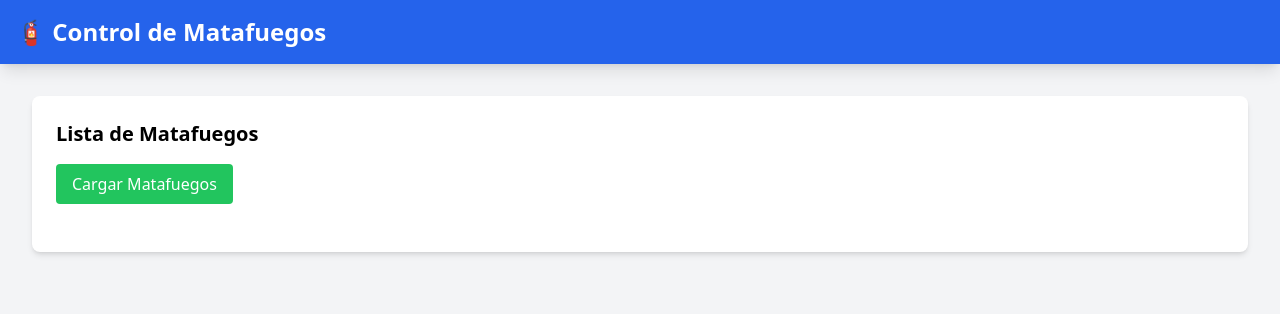
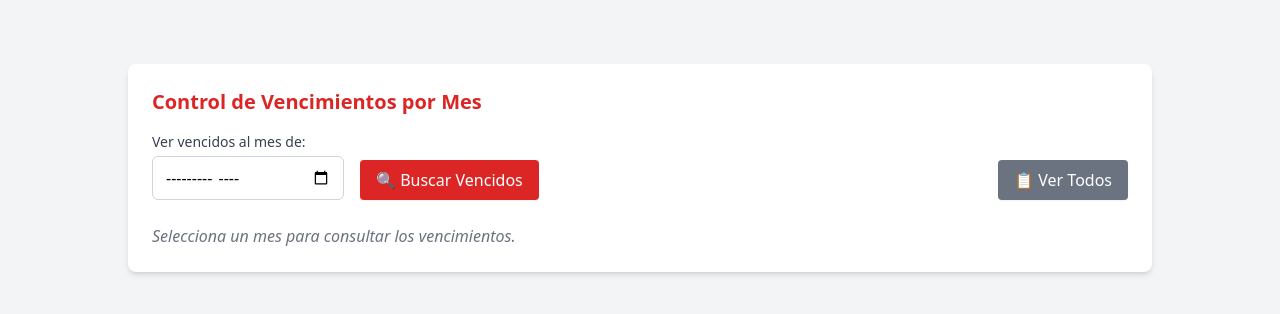
Before and after one commit to LucianoLosardo/Matafuegos-repositorio, a FastAPI app: page / in a window 1280 px wide. Shown: the top 314 px of the page. Run offline with FastAPI, Linux system fonts and the light colour scheme; some libraries are stand-ins or nearby versions.

Commit message:
trae los matafuegos vencidos correctamente

```diff
--- a/backend/app/templates/index.html
+++ b/backend/app/templates/index.html
@@ -6,24 +6,40 @@
     <script src="https://unpkg.com/htmx.org@1.9.10"></script>
     <script src="https://cdn.tailwindcss.com"></script>
 </head>
-<body class="bg-gray-100">
-    <nav class="bg-blue-600 p-4 text-white shadow-lg">
-        <h1 class="text-2xl font-bold">🧯 Control de Matafuegos</h1>
-    </nav>
+<body class="bg-gray-100 p-8"> <div class="bg-white p-6 rounded-lg shadow-md mt-8 max-w-5xl mx-auto">
+        <h2 class="text-xl mb-4 font-semibold text-red-600">Control de Vencimientos por Mes</h2>
 
-    <main class="p-8">
-        <div class="bg-white p-6 rounded-lg shadow-md">
-            <h2 class="text-xl mb-4 font-semibold">Lista de Matafuegos</h2>
+        <form hx-get="/matafuegos/tabla"
+              hx-target="#lista-matafuegos"
+              class="flex items-end gap-4 mb-6">
 
-            <button hx-get="/matafuegos/tabla"
-                    hx-target="#lista-matafuegos"
-                    class="bg-green-500 text-white px-4 py-2 rounded hover:bg-green-600">
-                Cargar Matafuegos
+            <div>
+                <label for="mes_busqueda" class="block text-sm font-medium text-gray-700 mb-1">
+                    Ver vencidos al mes de:
+                </label>
+                <input type="month"
+                       id="mes_busqueda"
+                       name="mes_busqueda"
+                       class="border border-gray-300 rounded-md px-3 py-2 focus:outline-none focus:ring-2 focus:ring-red-500">
+            </div>
+
+            <button type="submit"
+                    class="bg-red-600 text-white px-4 py-2 rounded hover:bg-red-700 transition-colors shadow-sm">
+                🔍 Buscar Vencidos
             </button>
 
-            <div id="lista-matafuegos" class="mt-6">
-                </div>
+            <button type="button"
+                    hx-get="/matafuegos/tabla"
+                    hx-target="#lista-matafuegos"
+                    class="bg-gray-500 text-white px-4 py-2 rounded hover:bg-gray-600 transition-colors shadow-sm ml-auto">
+                📋 Ver Todos
+            </button>
+        </form>
+
+        <div id="lista-matafuegos" class="overflow-x-auto">
+            <p class="text-gray-500 italic">Selecciona un mes para consultar los vencimientos.</p>
         </div>
-    </main>
+    </div>
+
 </body>
 </html>
--- a/backend/app/templates/matafuegos/lista_matafuegos.html
+++ b/backend/app/templates/matafuegos/lista_matafuegos.html
@@ -7,11 +7,11 @@
             <th class="py-3 px-4 text-left font-semibold">Capacidad</th>
             <th class="py-3 px-4 text-left font-semibold">Última Recarga</th>
             <th class="py-3 px-4 text-left font-semibold">Año Fab.</th>
-            <th class="py-3 px-4 text-left font-semibold">ID Cliente</th>
+            <th class="py-3 px-4 text-left font-semibold">Cliente</th>
         </tr>
     </thead>
     <tbody class="text-gray-700">
-        {% for matafuego in matafuegos %}
+        {% for matafuego, cliente in resultados %}
         <tr class="border-b hover:bg-gray-50 transition-colors">
             <td class="py-3 px-4">{{ matafuego.id }}</td>
             <td class="py-3 px-4 font-medium">{{ matafuego.numero_serie }}</td>
@@ -23,7 +23,7 @@
             <td class="py-3 px-4">{{ matafuego.capacidad }}</td>
             <td class="py-3 px-4">{{ matafuego.fecha_ultima_recarga }}</td>
             <td class="py-3 px-4">{{ matafuego.anio_matafuego }}</td>
-            <td class="py-3 px-4 text-gray-500 font-mono">#{{ matafuego.id_cliente }}</td>
+            <td class="py-3 px-4 font-semibold text-indigo-600">{{ cliente.nombre }}</td>
         </tr>
         {% else %}
         <tr>
```
Also changed, not shown: backend/app/endpoints/matafuegos.py (+38 -3 lines).
